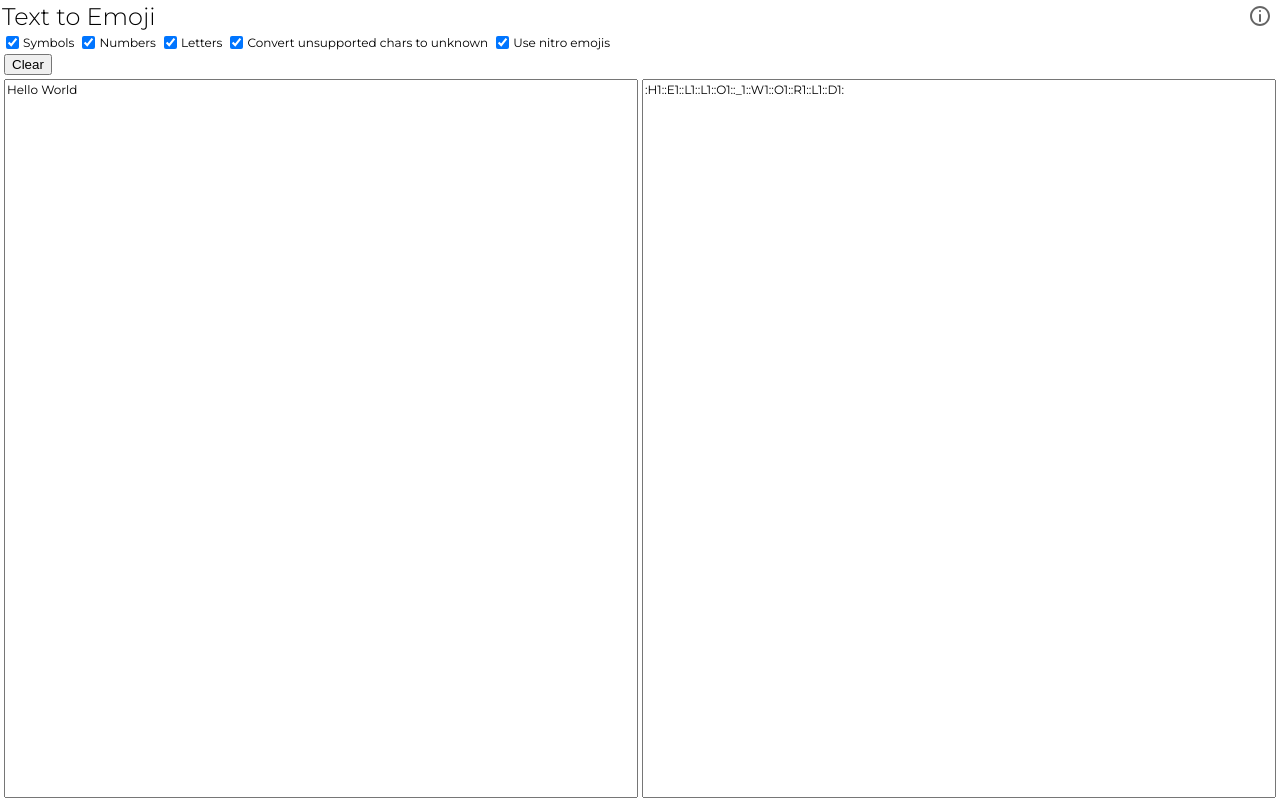
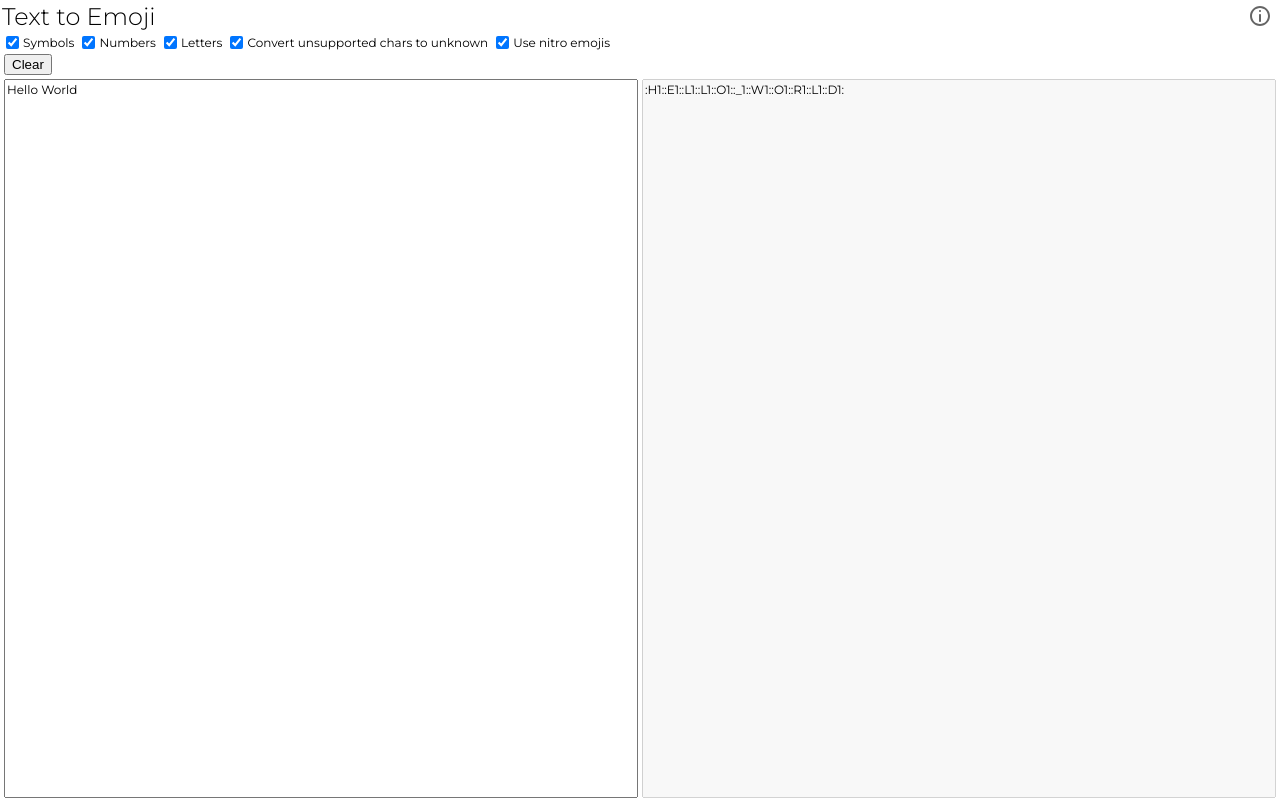
Before and after one commit to ghostdevv/discord-emoji-text, a Svelte app: page / in a window 1280 px wide. Built offline with nearby package versions, Linux system fonts and the light colour scheme.

Commit message:
feat: make output disabled

```diff
--- a/src/App.svelte
+++ b/src/App.svelte
@@ -122,7 +122,7 @@
 	</div>
 	<div class="input">
 		<textarea bind:value={data.input}></textarea>
-		<textarea bind:value={data.output}></textarea>
+		<textarea bind:value={data.output} disabled></textarea>
 	</div>
 </main>
 
```
